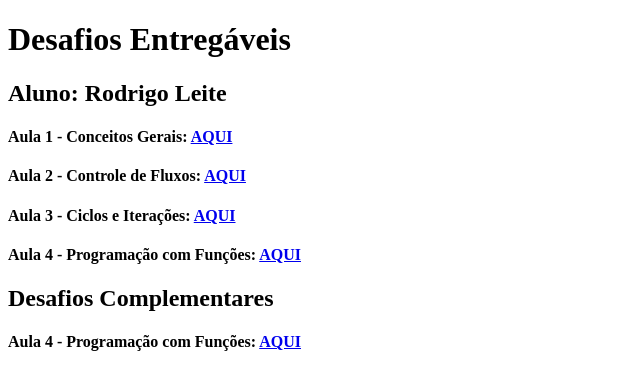
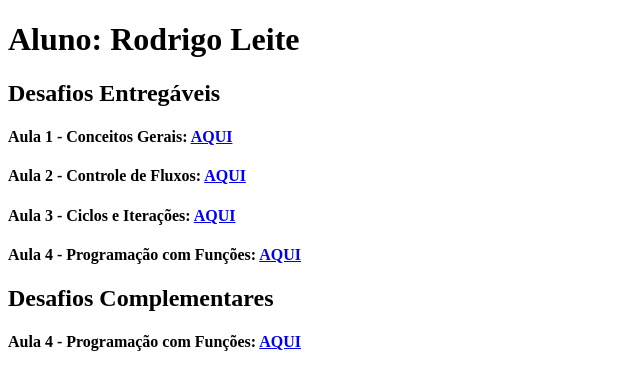
Before and after one commit to romacleite/Per-odo-2---Javascript, a plain HTML site: page index.html in a window 1280 px wide. Shown: the whole page, without its empty margins (0-640 px from the left). Drawn offline with Linux system fonts and the light colour scheme.

Commit message:
correction title index

```diff
--- a/index.html
+++ b/index.html
@@ -6,8 +6,8 @@
     <title>Curso Javascript</title>
 </head>
 <body>
-    <h1>Desafios Entregáveis</h1>
-    <h2>Aluno: Rodrigo Leite</h2>
+    <h1>Aluno: Rodrigo Leite</h1>
+    <h2>Desafios Entregáveis</h2>
 
     <h4>Aula 1 - Conceitos Gerais: <a href="aula-1/aula-1-desafio.html">AQUI</a></h4>
     <h4>Aula 2 - Controle de Fluxos: <a href="aula-2/aula-2.html">AQUI</a></h4>
```
